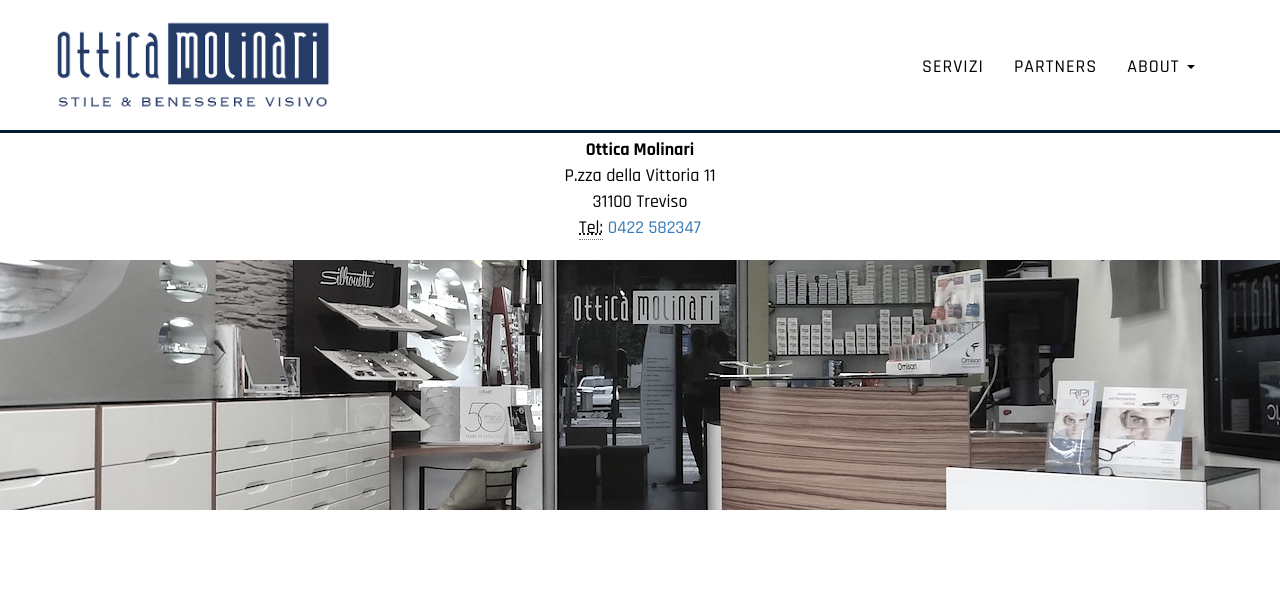
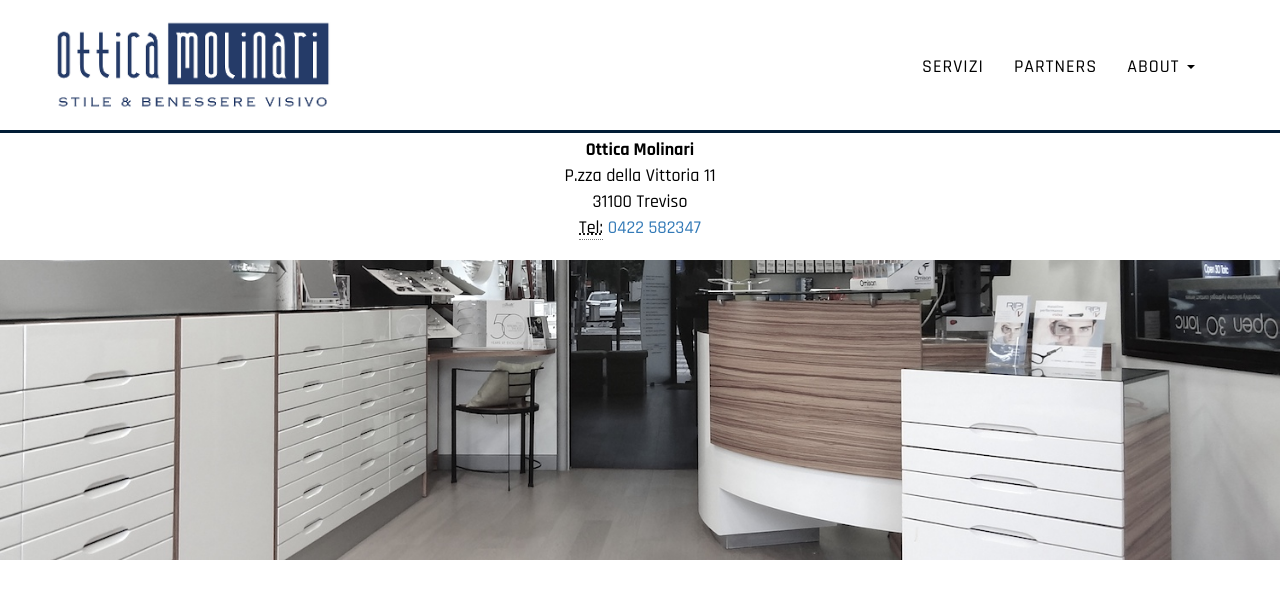
Before and after one commit to emmenko/otticamolinari, a Jekyll site: the page built from index.html, in a window 1280 px wide and 900 px high, scrolled down 3095 px. Shown: the top 599 px of the window. Built offline with Jekyll 4.4.1, drawn with Linux system fonts in a browser that asks for light colours; nearby versions of some CDN libraries; Markdown is read by kramdown in place of the engine named in the settings.

Commit message:
Adjust bkg store img position

```diff
--- a/assets/css/style.scss
+++ b/assets/css/style.scss
@@ -123,7 +123,9 @@
     .intro-text { font-size: 18px; }
   }
 }
-.section-bkg { padding: 125px 0; background: url(../img/store-overview.jpg) no-repeat center center scroll; }
+.section-bkg { padding: 150px 0; background: url(../img/store-overview.jpg) no-repeat center bottom scroll;
+  background-size: cover;
+}
 
 @media(min-width:767px) {
   .intro { height: 100%; padding: 0;
```
